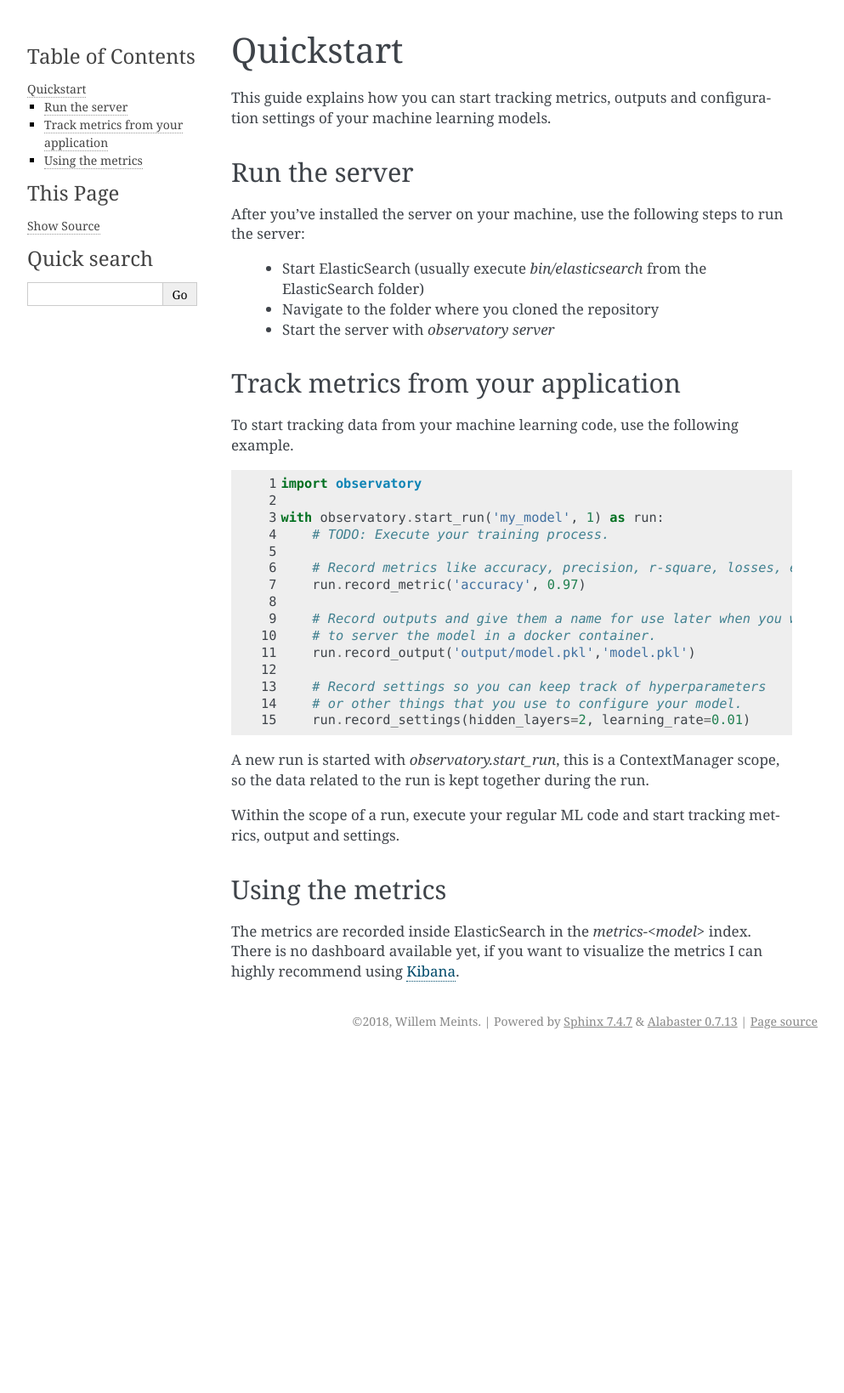
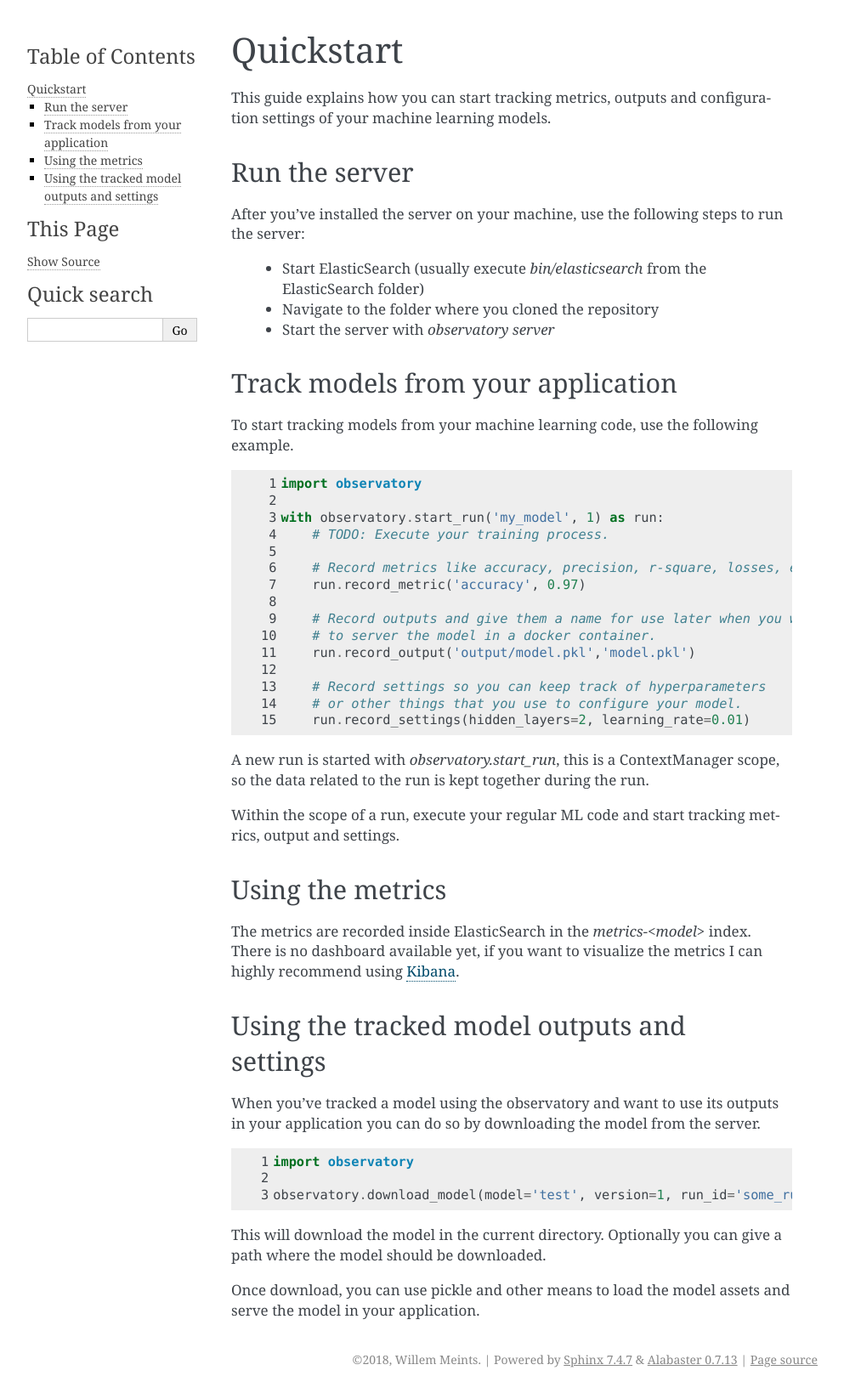
Before and after one commit to toquoccuong/observatory, a Sphinx documentation site: the page built from docs/usage/quickstart.rst, in a window 1280 px wide. Shown: the whole page at 85% size, without its empty margins (148-1141 px from the left). Built offline with Sphinx 7.4.7, drawn with Linux system fonts in a browser that asks for light colours; before the commit the page ends 1241 px from its top, so only the background shows below that.

Commit message:
Add docs for serving models

```diff
--- a/docs/api.rst
+++ b/docs/api.rst
@@ -12,3 +12,8 @@ Tracking session
 ----------------
 .. autoclass:: observatory.tracking.session.TrackingSession
    :members: record_metric, record_output, record_settings
+
+Serving module
+--------------
+.. automodule:: observatory.serving
+   :members:
--- a/docs/usage/quickstart.rst
+++ b/docs/usage/quickstart.rst
@@ -12,9 +12,9 @@ to run the server:
  * Navigate to the folder where you cloned the repository
  * Start the server with `observatory server`
 
-Track metrics from your application
+Track models from your application
 -----------------------------------
-To start tracking data from your machine learning code, use the following example.
+To start tracking models from your machine learning code, use the following example.
 
 .. code-block:: python
     :linenos:
@@ -46,3 +46,21 @@ Using the metrics
 The metrics are recorded inside ElasticSearch in the `metrics-<model>` index.
 There is no dashboard available yet, if you want to visualize the metrics I can
 highly recommend using `Kibana <https://elastic.co/products/kibana>`_.
+
+Using the tracked model outputs and settings
+--------------------------------------------
+When you've tracked a model using the observatory and want to use its outputs
+in your application you can do so by downloading the model from the server.
+
+.. code-block:: python
+    :linenos:
+
+    import observatory
+
+    observatory.download_model(model='test', version=1, run_id='some_run_id')
+
+This will download the model in the current directory.
+Optionally you can give a path where the model should be downloaded.
+
+Once download, you can use pickle and other means to load the model assets
+and serve the model in your application.
```
